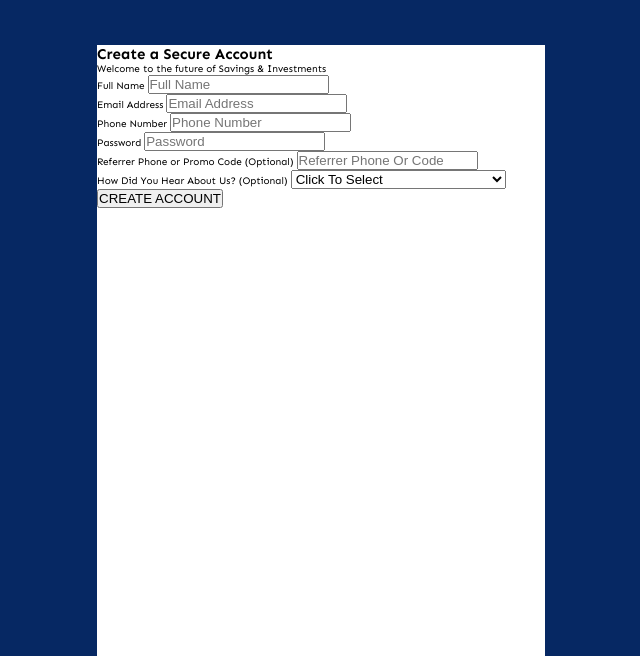
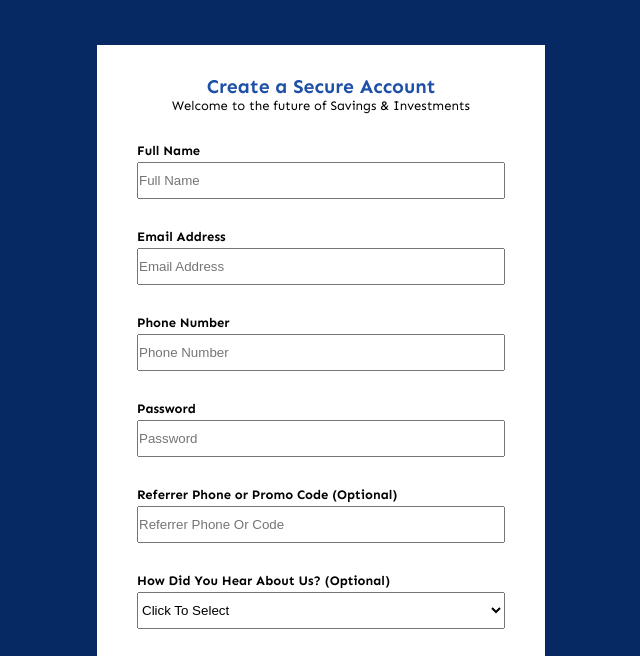
Before and after one commit to Joshuafolorunsho/Piggyvest-register-page-clone, a plain HTML site: page index.html in a window 1280 px wide. Shown: the part 80-736 px from the top of the page, without its empty margins (319-959 px from the left). Drawn offline with Linux system fonts and the light colour scheme.

Commit message:
styled the input

```diff
--- a/css/main.css
+++ b/css/main.css
@@ -1,5 +1,6 @@
 :root {
    --primary-color:#062863;
+   --primary-color-light: #1F50A7;
    --white:#fff;
 }
 
@@ -16,6 +17,7 @@ html{
 body{
    font-family: 'Sen', sans-serif;
    background-color: var(--primary-color);
+   font-size: 1.3rem;
 }
 
 header{
@@ -33,7 +35,34 @@ main {
 
 form {
    margin: 0 auto;
+   padding: 0 4rem;
    max-width: 448px;
-   min-height: 925px;
+   /* min-height: 925px; */
    background-color:var(--white);
 }
+form .form-info{
+   text-align: center;
+   padding: 3rem 0;
+}
+
+form h2 {
+   color: var(--primary-color-light);
+}
+form label {
+   display: block;
+   font-weight: bold;
+   margin-bottom: .4rem;
+}
+
+form input, form select {
+   height: 37px;
+   width: 100%;
+}
+
+.form-control {
+   margin-bottom: 3rem;
+}
+
+input[type=submit]{
+   margin-bottom: 3rem;
+}
```
